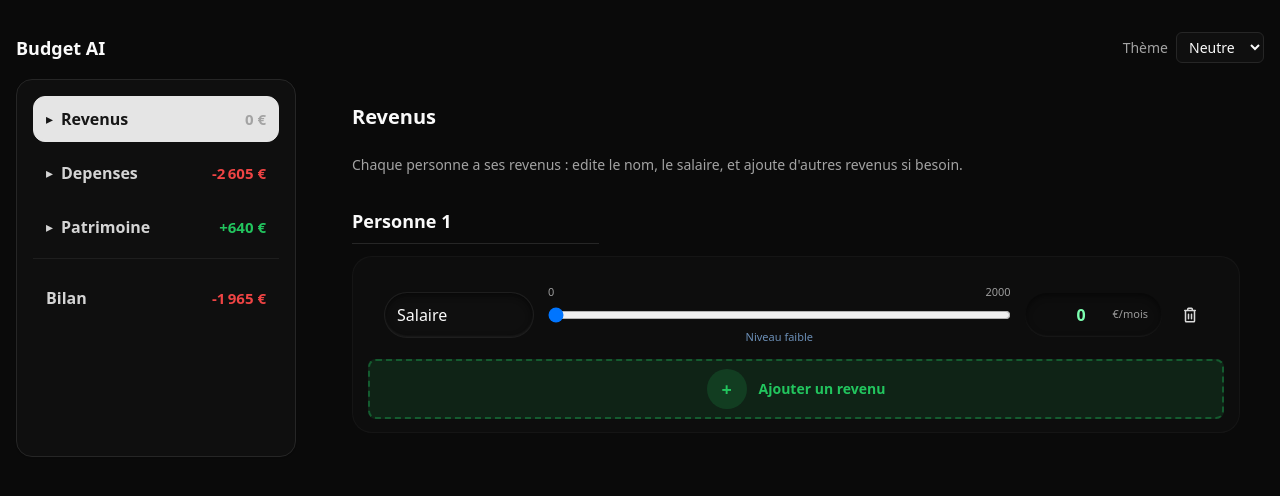
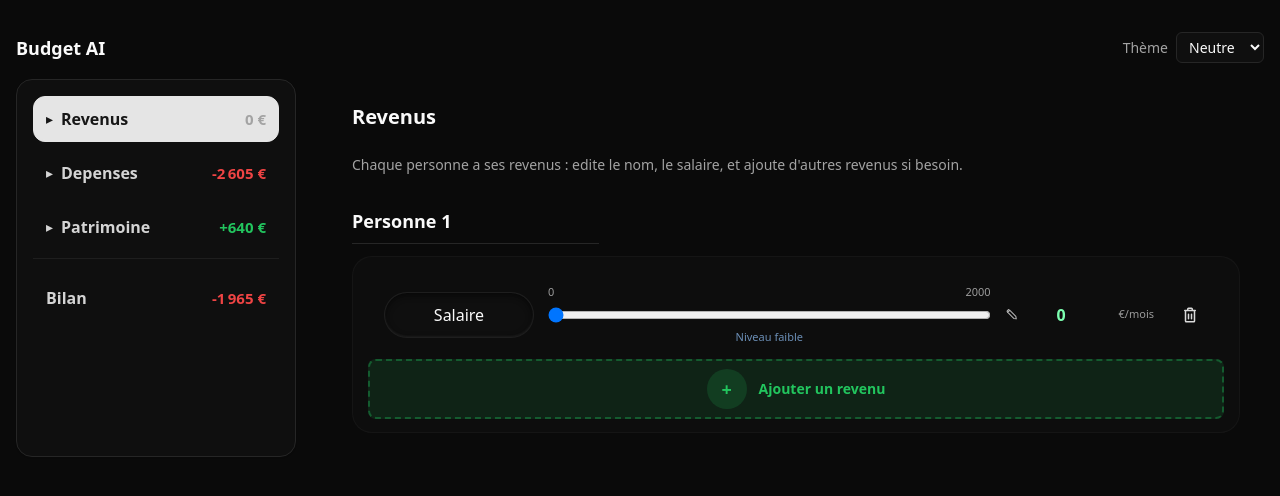
Before and after one commit to Samuel-BAHIA/Budget-FullStack, a Next.js app in the folder apps/frontend/: page / in a window 1280 px wide. Both pictures are taken after a click on the button "Salaire". Shown: the top 496 px of the page. Built offline with nearby package versions, Linux system fonts and the light colour scheme.

Commit message:
Auto-commit (new-design): 2026-01-09 11:20:09

```diff
--- a/apps/frontend/app/components/EditableSliderRow.tsx
+++ b/apps/frontend/app/components/EditableSliderRow.tsx
@@ -54,6 +54,8 @@ export function EditableSliderRow({
 }: EditableSliderRowProps) {
   const [currentLabel, setCurrentLabel] = useState(label);
   const [isEditingLabel, setIsEditingLabel] = useState(false);
+  const [isLabelFocused, setIsLabelFocused] = useState(false);
+  const [isValueFocused, setIsValueFocused] = useState(false);
 
   const [currentValue, setCurrentValue] = useState(() => clamp(value, min, max));
   const [rawInput, setRawInput] = useState<string>(String(clamp(value, min, max)));
@@ -129,22 +131,27 @@ export function EditableSliderRow({
         {labelEditable ? (
           !isEditingLabel ? (
             <button type="button" onClick={startEditLabel} style={styles.labelBtn} title={currentLabel} aria-label="Renommer">
-              <span style={styles.labelText}>{currentLabel}</span>
               <span style={styles.pencil} aria-hidden="true">
                 <PencilIcon />
               </span>
+              <span style={styles.labelText}>{currentLabel}</span>
             </button>
           ) : (
             <input
               ref={labelInputRef}
               value={currentLabel}
               onChange={(e) => setCurrentLabel(e.target.value)}
+              onFocus={() => setIsLabelFocused(true)}
               onBlur={() => commitLabel(currentLabel)}
               onKeyDown={(e) => {
                 if (e.key === "Enter") commitLabel(currentLabel);
                 if (e.key === "Escape") setIsEditingLabel(false);
               }}
-              style={styles.labelInput}
+              style={
+                isLabelFocused
+                  ? { ...styles.labelInput, boxShadow: "inset 0 2px 6px rgba(0,0,0,0.55), inset 0 -1px 2px rgba(255,255,255,0.08)" }
+                  : styles.labelInput
+              }
               aria-label="Nom du champ"
             />
           )
@@ -175,13 +182,26 @@ export function EditableSliderRow({
 
       <div style={styles.right}>
         <div style={styles.valueStack}>
-          <div style={styles.valueGroup}>
+          <div
+            style={
+              isValueFocused
+                ? { ...styles.valueGroup, boxShadow: "inset 0 2px 6px rgba(0,0,0,0.55), inset 0 -1px 2px rgba(255,255,255,0.08)" }
+                : styles.valueGroup
+            }
+          >
+            <span style={styles.pencil} aria-hidden="true">
+              <PencilIcon />
+            </span>
             <input
               type="number"
               inputMode="numeric"
               value={rawInput}
               onChange={handleValueInputChange}
-              onBlur={handleValueInputBlur}
+              onFocus={() => setIsValueFocused(true)}
+              onBlur={(e) => {
+                setIsValueFocused(false);
+                handleValueInputBlur();
+              }}
               onKeyDown={(e) => {
                 if (e.key === "Enter") (e.currentTarget as HTMLInputElement).blur();
                 if (e.key === "Escape") setRawInput(String(currentValue));
@@ -235,7 +255,7 @@ const styles: Record<string, CSSProperties> = {
     cursor: "text",
     width: "100%",
     minWidth: 0,
-    boxShadow: "inset 0 2px 6px rgba(0,0,0,0.55), inset 0 -1px 2px rgba(255,255,255,0.08)",
+    boxShadow: "none",
   },
   labelStatic: {
     display: "inline-flex",
@@ -258,7 +278,7 @@ const styles: Record<string, CSSProperties> = {
     minWidth: 0,
   },
   labelText: { fontWeight: 600, whiteSpace: "nowrap", overflow: "hidden", textOverflow: "ellipsis", flex: 1, minWidth: 0 },
-  pencil: { opacity: 0.7, fontSize: 14 },
+  pencil: { opacity: 0.7, fontSize: 14, transform: "scaleX(-1)" },
   labelInput: {
     padding: "10px 12px",
     borderRadius: 999,
@@ -267,7 +287,8 @@ const styles: Record<string, CSSProperties> = {
     color: "var(--theme-text)",
     outline: "none",
     width: "100%",
-    boxShadow: "inset 0 2px 6px rgba(0,0,0,0.55), inset 0 -1px 2px rgba(255,255,255,0.08)",
+    textAlign: "center",
+    boxShadow: "none",
   },
   infoHint: { fontSize: 11, opacity: 0.7, textAlign: "center", width: "100%" },
   middle: { flex: 1, display: "flex", flexDirection: "column", gap: 6 },
@@ -278,12 +299,13 @@ const styles: Record<string, CSSProperties> = {
   valueGroup: {
     display: "flex",
     alignItems: "center",
+    gap: 6,
     borderRadius: 999,
     border: "none",
     background: "transparent",
     overflow: "hidden",
     paddingRight: 8,
-    boxShadow: "inset 0 2px 6px rgba(0,0,0,0.55), inset 0 -1px 2px rgba(255,255,255,0.08)",
+    boxShadow: "none",
   },
   valueInput: {
     width: 88,
@@ -293,13 +315,13 @@ const styles: Record<string, CSSProperties> = {
     background: "transparent",
     color: "#7CFFB0",
     fontWeight: 700,
-    textAlign: "right",
+    textAlign: "center",
   },
   unitInline: {
     fontSize: 11,
     opacity: 0.6,
-    textAlign: "center",
-    paddingRight: 6,
+    textAlign: "right",
+    paddingRight: 0,
     whiteSpace: "nowrap",
   },
   closeBtn: {
```
